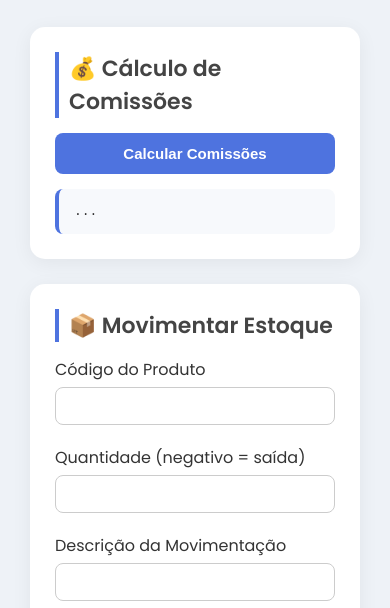
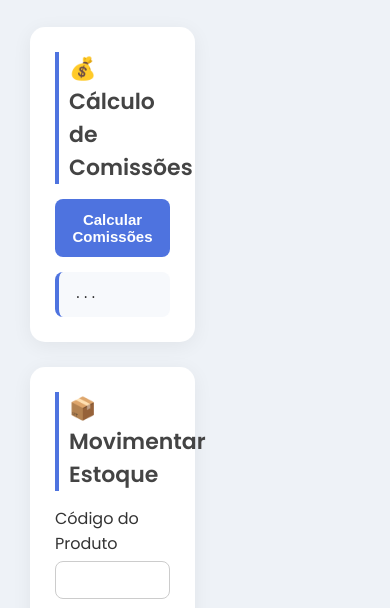
Before and after one commit to Matheusesp1/DESAFIO-TARGET-main, a website: page DESAFIO-TARGET-main/public/index.html in a window 390 px wide. Shown: the part 177-785 px from the top of the page. Drawn offline with Linux system fonts and the light colour scheme.

Commit message:
fix: adjust card width for better responsiveness on small screens

```diff
--- a/DESAFIO-TARGET-main/public/style.css
+++ b/DESAFIO-TARGET-main/public/style.css
@@ -28,6 +28,7 @@ h1 {
     border-radius: 15px;
     box-shadow: 0px 4px 20px rgba(0,0,0,0.06);
     transition: 0.3s;
+    justify-content: center;
 }
 .card:hover {
     transform: translateY(-5px);
@@ -87,6 +88,6 @@ pre {
 /* 🔥 RESPONSIVIDADE */
 @media (max-width: 480px) {
     .card {
-        width: 100%;  /* agora ocupa quase toda tela no celular */
+        width: 50%;  /* agora ocupa quase toda tela no celular */
     }
 }
```
